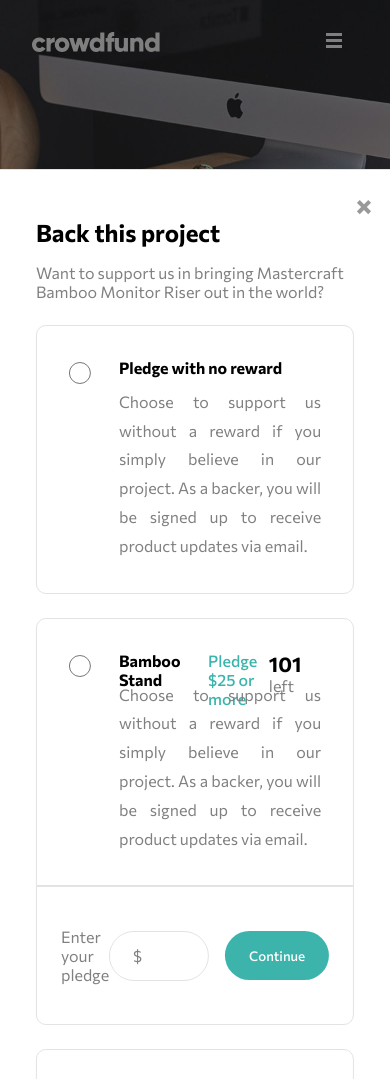
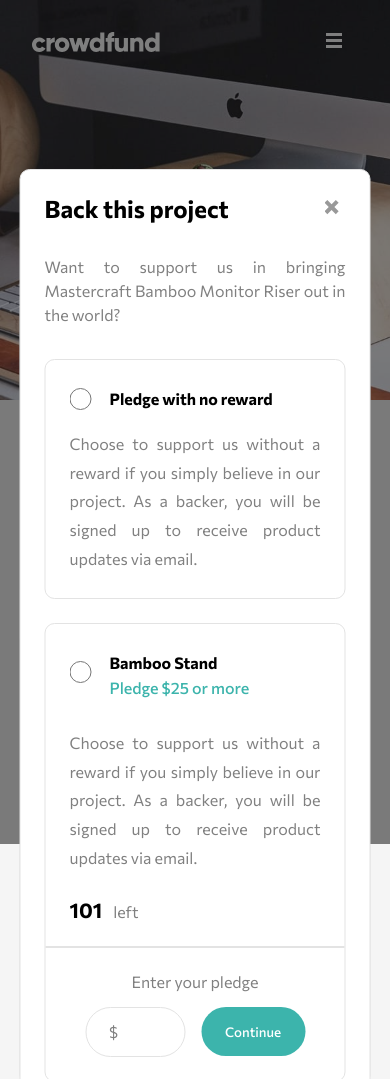
Before and after one commit to wilsonteh/Crowfunding-Product-Page_FrontEndMentor, a plain HTML site: page index.html in a window 390 px wide. Shown: the top 1079 px of the page. Drawn offline with Linux system fonts and the light colour scheme.

Commit message:
Make the entire modal card responsive in any screen size

```diff
--- a/index.html
+++ b/index.html
@@ -150,7 +150,7 @@
 
         <div class="card-first">
             <label for="reward-radio-1" class="pledge-info">
-                <input type="radio" name="reward-group" id="reward-radio-1">
+                <input type="radio" name="reward-group" id="reward-radio-1" class="radio">
                 <div class="title">Pledge with no reward</div>
                 <p class="description">
                     Choose to support us without a reward if you simply believe in our project.
@@ -161,7 +161,7 @@
 
         <div class="card">
             <label for="reward-radio-2" class="pledge-info">
-                <input type="radio" name="reward-group" id="reward-radio-2">
+                <input type="radio" name="reward-group" id="reward-radio-2" class="radio">
                 <div class="title">Bamboo Stand</div>
                 <div class="pledge">Pledge $25 or more</div>
                 <div class="num-left"> <span class="num">101</span> left</div>
@@ -182,7 +182,7 @@
 
         <div class="card">
             <label for="reward-radio-3" class="pledge-info">
-                <input type="radio" name="reward-group" id="reward-radio-3">
+                <input type="radio" name="reward-group" id="reward-radio-3" class="radio">
                 <div class="title">Black Edition Stand</div>
                 <div class="pledge">Pledge $75 or more</div>
                 <div class="num-left"> <span class="num">64</span> left</div>
@@ -203,7 +203,7 @@
 
         <div class="card-last">
             <label for="reward-radio-4" class="pledge-info">
-                <input type="radio" name="reward-group" id="reward-radio-4">
+                <input type="radio" name="reward-group" id="reward-radio-4" class="radio">
                 <div class="title">Mahogany Special Edition</div>
                 <div class="pledge">Pledge $200 or more</div>
                 <div class="num-left"> <span class="num">0</span> left</div>
--- a/style.scss
+++ b/style.scss
@@ -384,6 +384,8 @@
     }
     .description {
         color: $textColor;
+        line-height: 1.5rem;
+        text-align: justify;
     }
 
     // for first card with slightly diff grid layout than the rest
@@ -512,11 +514,47 @@
     main {
         width: 60%;
     }
+    #modal-card {
+        width: 60%;
+    }
 }
 
 @media screen and (max-width: 992px) {
     main {
         width: 70%;
+    }
+    #modal-card {
+        width: 70%;
+
+        .card-first .pledge-info {
+            .title {
+                align-self: center;
+            }
+
+            .description {
+                margin-top: 1rem;
+            }
+        }
+
+        .card, .card-last {
+            .pledge-info {
+                grid-template-columns: 40px auto;
+                grid-template-areas:
+                "radio title . num-left"
+                "radio pledge . num-left"
+                ". descr descr descr";
+
+                .title, .num-left {
+                    align-self: center;
+                }
+                .pledge {
+                    margin: 0;
+                }
+                .description {
+                    margin-top: 2rem;
+                }
+            }
+        }
     }
 }
 
@@ -614,6 +652,67 @@
         }
 
     }
+
+    #modal-card {
+        padding: 1.5rem;
+        width: 85%;
+
+        .description {
+            margin: 2rem 0;
+
+        }
+
+        .card-first .pledge-info {
+            grid-template-columns: 40px auto;
+            grid-template-areas:
+            "radio title"
+            "descr descr";
+            padding: 1.5rem;
+
+            .title {
+                justify-self: start;
+            }
+        }
+
+        .card .pledge-info, .card-last .pledge-info {
+            grid-template-columns: 40px auto;
+            grid-template-areas:
+            "radio title title"
+            "radio pledge pledge"
+            "descr descr descr"
+            "num-left num-left.";
+            padding: 1.5rem;
+
+            .title {
+                justify-self: start;
+                align-self: center;
+            }
+            .description {
+                margin-top: 2rem;
+            }
+            .num-left {
+                margin-top: 1.5rem;
+            }
+        }
+
+        .card .pledge-amount, .card-last .pledge-amount {
+            grid-template-columns: auto auto;
+            grid-template-areas:
+            "pledge-text pledge-text"
+            "input continueBtn";
+
+            .text {
+                justify-self: center;
+                margin-top: 0;
+            }
+            .input-wrapper {
+                justify-self: end;
+            }
+            .continueBtn {
+                justify-self: start;
+            }
+        }
+    }
 }
 
 @media screen and (max-width: 576px) {
@@ -643,4 +742,8 @@
             }
         }
     }
+
+    #modal-card {
+        width: 90%;
+    }
 }
```
Also changed, not shown: style.css, 1 other file.
